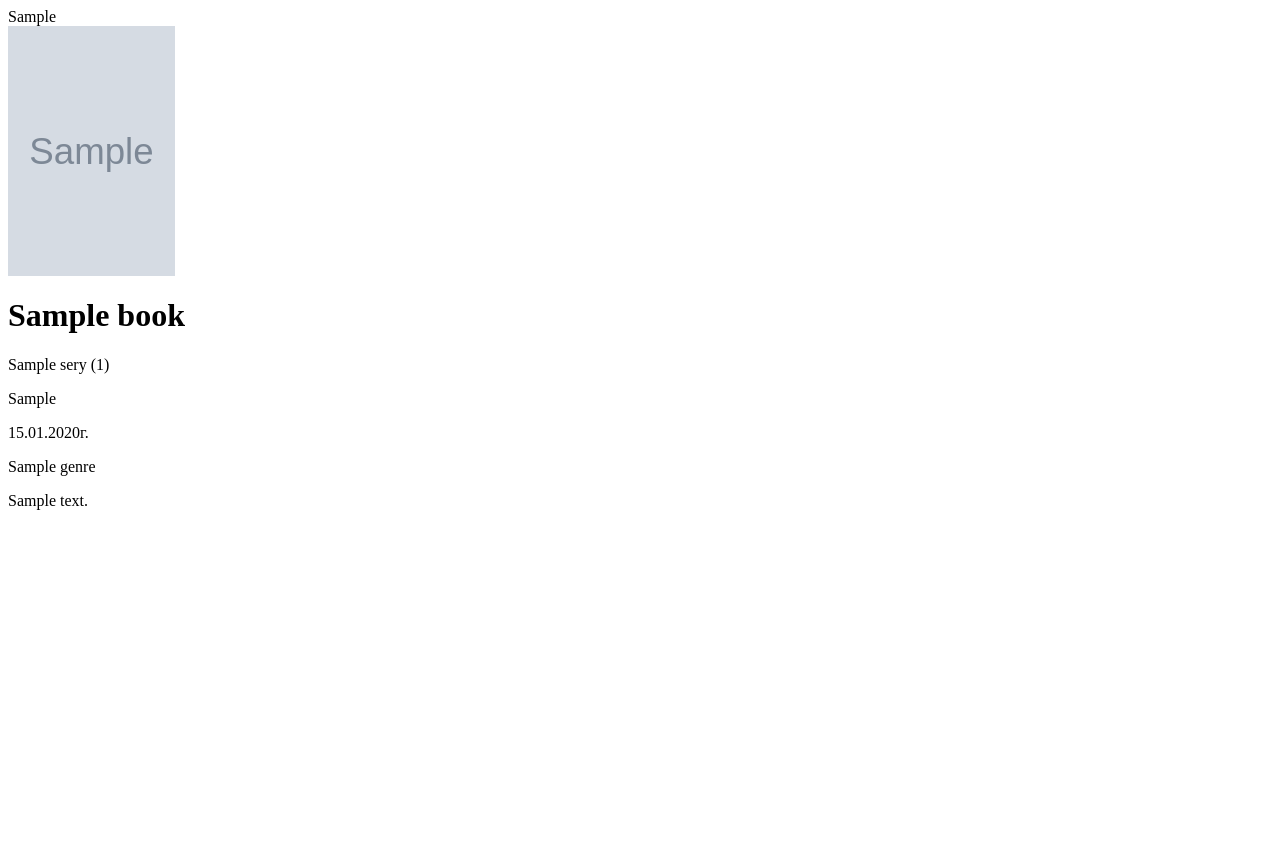
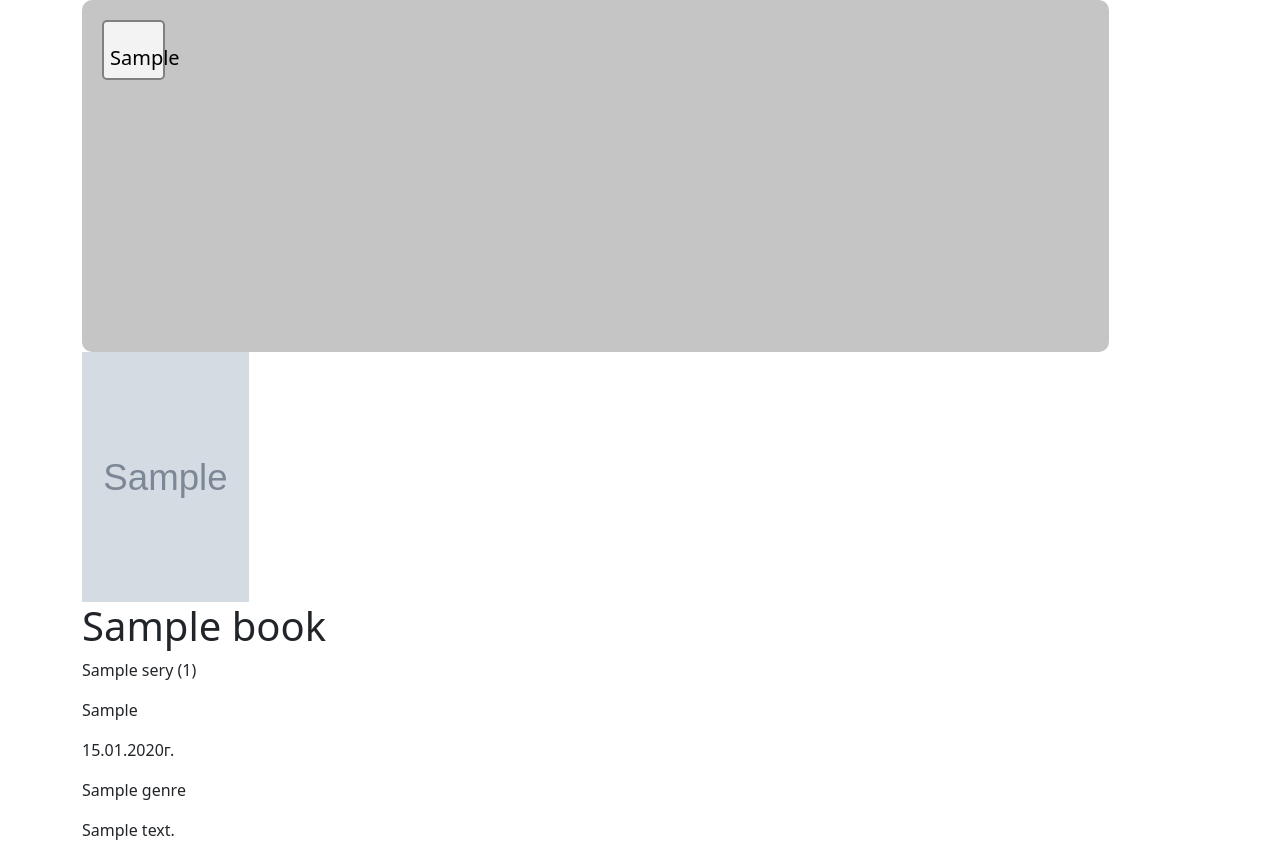
Before and after one commit to MrRamzeng/HandReador, a Django app: page /book/1/ in a window 1280 px wide. Before the commit the page ends 510 px from the top, so only its background shows below. Run offline with Django 4.2, Linux system fonts and the light colour scheme; tables that the repository leaves empty hold one stand-in row (values such as "Sample post"); grey boxes marked "Sample" are stand-in pictures.

Commit message:
keyboard styles

```diff
--- a/Books/models.py
+++ b/Books/models.py
@@ -82,7 +82,7 @@
     genres = models.ManyToManyField('Genre', verbose_name=_('Жанр'), blank=True)
     image = models.ImageField('Обложка', blank=True, null=True)
     series = models.ForeignKey('Series', on_delete=models.SET_NULL, verbose_name=_('серия'), blank=True, null=True)
-    series_number = models.SmallIntegerField(_('Порядок в серии'), blank=True, null=True)
+    series_number = models.PositiveSmallIntegerField(_('Порядок в серии'), blank=True, null=True)
     publication_date = models.DateField(_('Дата публикации'))
     text = models.TextField('текст')
     language = models.ForeignKey('Language', on_delete=models.CASCADE, null=True, verbose_name='Язык')
@@ -119,12 +119,40 @@
 class Keycap(models.Model):
     language = models.ForeignKey('Language', on_delete=models.CASCADE, blank=True, null=True, verbose_name='Язык')
     symbol = models.CharField('Кнопка', max_length=10)
-    position = models.SmallIntegerField('Позиция')
+    position = models.PositiveIntegerField('Позиция')
+    LEFT = 'Левый'
+    RIGHT = 'Правый'
+    SIDES = (
+        (LEFT, 'Левый'),
+        (RIGHT, 'Правый')
+    )
+    LITTLE = 1
+    RING = 2
+    MIDDLE = 3
+    INDEX = 4
+    THUMB = 5
+    FINGERS = (
+        (LITTLE, 'Мизинец'),
+        (RING, 'Безымянный'),
+        (MIDDLE, 'Средний'),
+        (INDEX, 'Указательный'),
+        (THUMB, 'Большой')
+    )
+    side = models.CharField(_('Сторона'), max_length=10, choices=SIDES, default=LEFT)
+    finger = models.CharField(_('Палец'), max_length=15, choices=FINGERS, default=LITTLE)
 
     class Meta:
         verbose_name = 'Кнопка'
         verbose_name_plural = 'Кнопки'
-        ordering = ('position', )
+        ordering = ('position',)
+
+    def get_finger(self):
+        print(self.finger)
 
     def __str__(self):
         return f'{self.symbol} - {self.position}'
+
+# class Finger(models.Model):
+#
+#     def __str__(self):
+#         return f'{self.side} - {self.number}'
--- a/Books/views.py
+++ b/Books/views.py
@@ -21,5 +21,9 @@
 
     def get_context_data(self, **kwargs):
         context = super().get_context_data(**kwargs)
+        context['keys_m'] = [15, 28]
+        context['keys_l'] = [14, 29, 41]
+        context['keys_xl'] = [42, 53]
+        context['keys_xxl'] = [56, 55]
         context['keycaps'] = Keycap.objects.all()
         return context
--- a/templates/base.html
+++ b/templates/base.html
@@ -1,7 +1,21 @@
+<!doctype html>
 <html lang="ru">
+  <head>
+    <meta charset="utf-8">
+    <meta name="viewport" content="width=device-width, initial-scale=1">
+    <title>{% block title %} {% endblock title %}</title>
+    <link href="https://cdn.jsdelivr.net/npm/bootstrap@5.3.0/dist/css/bootstrap.min.css" rel="stylesheet"
+          integrity="sha384-9ndCyUaIbzAi2FUVXJi0CjmCapSmO7SnpJef0486qhLnuZ2cdeRhO02iuK6FUUVM" crossorigin="anonymous">
+
+  </head>
   <body>
+  <div class="container">
     {% block content %}
 
     {% endblock content %}
+  </div>
+    <script src="https://cdn.jsdelivr.net/npm/bootstrap@5.3.0/dist/js/bootstrap.bundle.min.js"
+            integrity="sha384-geWF76RCwLtnZ8qwWowPQNguL3RmwHVBC9FhGdlKrxdiJJigb/j/68SIy3Te4Bkz"
+            crossorigin="anonymous"></script>
   </body>
 </html>
--- a/templates/books/book.html
+++ b/templates/books/book.html
@@ -1,5 +1,4 @@
 {% extends "base.html" %}
-{% load tags %}
 {% block content %}
   {% include 'keyboard.html' %}
   <div id="book">
--- a/templates/keyboard.html
+++ b/templates/keyboard.html
@@ -1,15 +1,75 @@
 {% load tags %}
-<div id="board">
+<div class="board">
   {% regroup keycaps by position as keycaps %}
   {{ caps }}
   {% for keycap in keycaps %}
-    <div id="keycap-{{ forloop.counter }}">
-      {#      {% get_all_attrs keycap.list %}#}
-      {#      {{ keycap.list }}#}
-        {% for symbol in keycap.list %}
-          {{ symbol.symbol }}
-        {% endfor %}
-    </div>
+    <button id="keycap-{{ forloop.counter }}" class="keycap
+            {% if forloop.counter in keys_l %}
+            key-l
+            {% elif forloop.counter in keys_m %}
+            key-m
+            {% elif forloop.counter in keys_xl %}
+            key-xl
+            {% elif forloop.counter == 54 %}
+            key-alt
+            {% elif forloop.counter in keys_xxl %}
+            key-xxl
+            {% endif %}
+            ">
+      {% for symbol in keycap.list %}
+        {{ symbol.symbol }}
+      {% endfor %}
+    </button>
   {% endfor %}
+</div>
 
-</div>
+<style>
+    .board {
+        width: min-content;
+        padding: 20px;
+        background-color: rgb(197, 197, 197);
+        border-radius: 10px;
+        display: grid;
+        grid-template-columns: repeat(30, 30px);
+        grid-template-rows: repeat(5, 60px);
+        grid-gap: 3px;
+    }
+
+    .keycap {
+        background-color: rgb(243, 243, 243);
+        border: 2px solid gray;
+        border-radius: 5px;
+        grid-column: span 2;
+        font-size: 20px;
+        text-align: center;
+        padding-top: 17px;
+    }
+
+    .keycap:hover {
+        border: 1px solid #eeeeee;
+    }
+
+    .key-l {
+        grid-column: span 4;
+    }
+
+    .key-m {
+        grid-column: span 3;
+    }
+
+    .key-xl {
+        grid-column: span 5;
+    }
+
+    .key-alt {
+        grid-column-start: 7;
+        grid-column-end: 9;
+    }
+
+    .key-xxl {
+        grid-column: span 6;
+    }
+</style>
+<script>
+
+</script>
```
